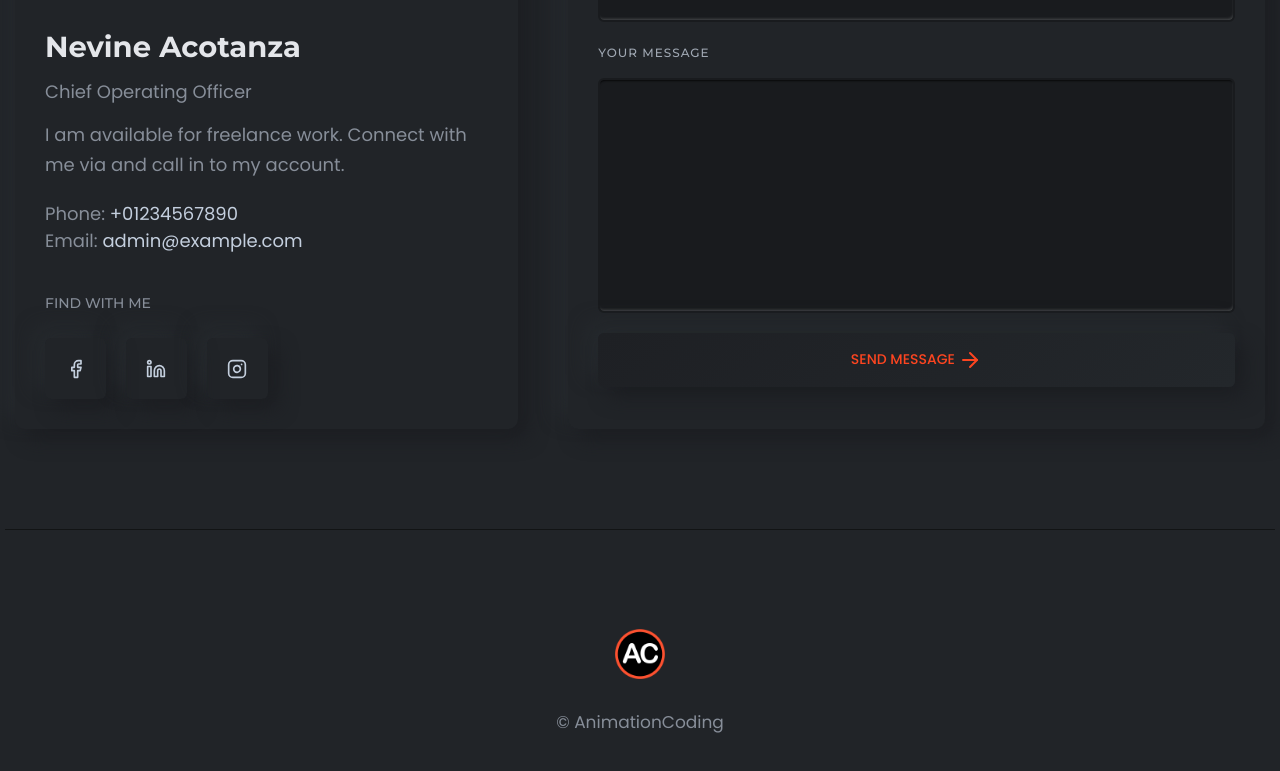
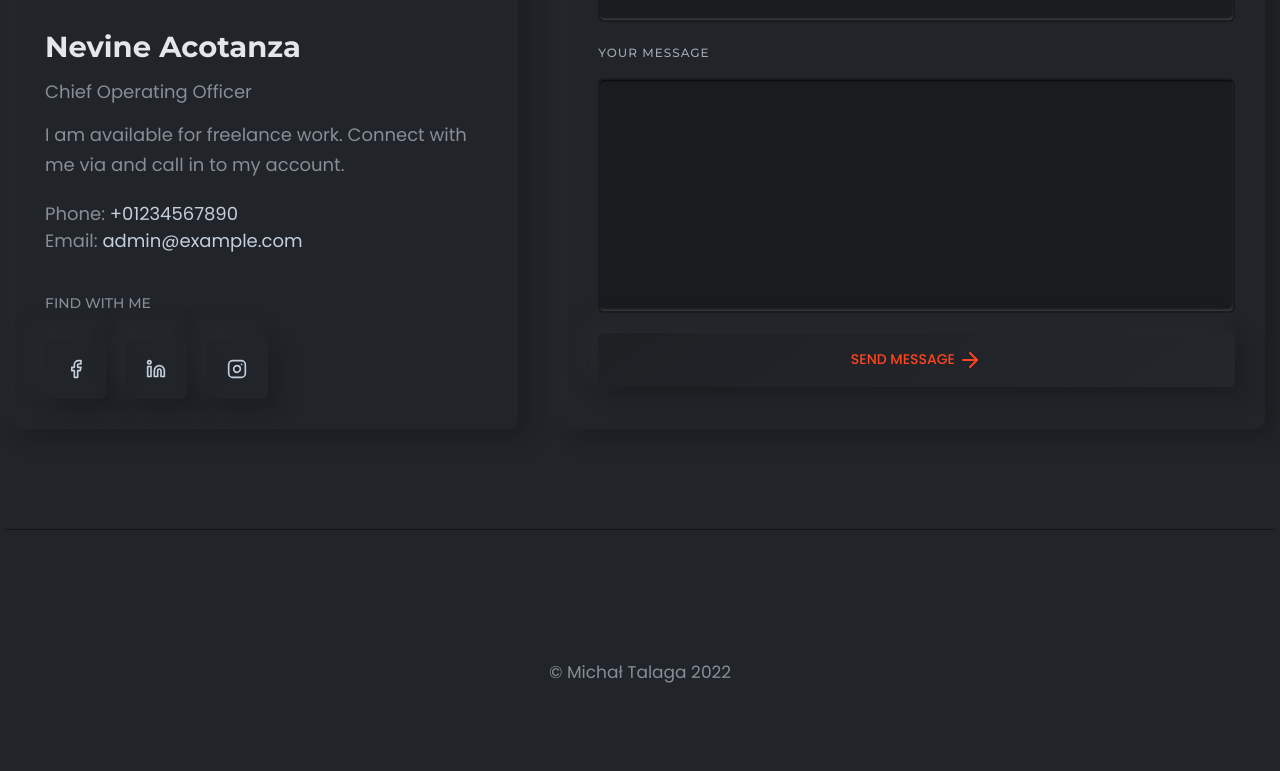
Before and after one commit to MichalTalaga17/MichalTalaga17.github.io, a plain HTML site: page index.html in a window 1280 px wide. Shown: the part 5282-6053 px from the top of the page. Drawn offline with Linux system fonts and the light colour scheme.

Commit message:
new footer

```diff
--- a/index.html
+++ b/index.html
@@ -1027,12 +1027,9 @@
                     <div class="footer-area text-center">
 
                         <div class="logo">
-                            <a href="index.html">
-                                <img src="assets/images/AC.png" alt="logo">
-                            </a>
                         </div>
 
-                        <p class="description mt--30">©  <a target="_blank" href="">AnimationCoding</a></p>
+                        <p class="description mt--30">©  <a target="_blank" href="michaltalaga.me">Michał Talaga 2022</a></p>
                     </div>
                 </div>
             </div>
```
